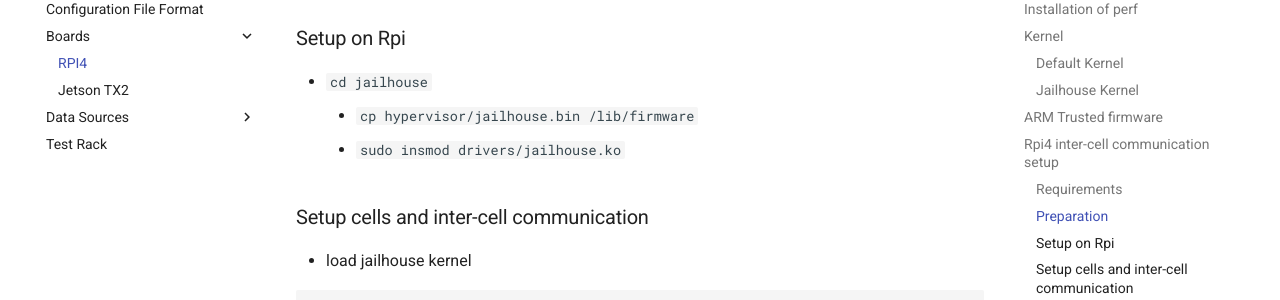
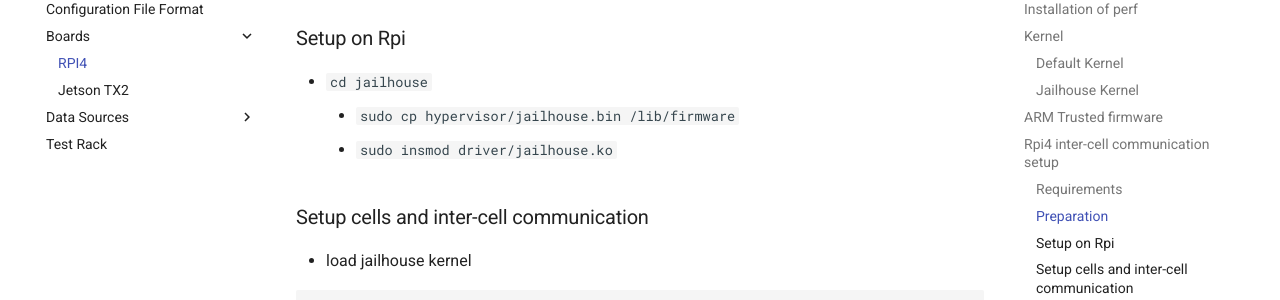
Before and after one commit to ekut-es/autojail, an MkDocs documentation site: the page built from doc/rpi4.md, in a window 1280 px wide and 900 px high, scrolled down 3397 px. Shown: the part 153-453 px from the top of the window. Built offline with MkDocs 1.6.1 and Material for MkDocs 9.7.7, drawn with Linux system fonts in a browser that asks for light colours.

Commit message:
Fix: missing sudo and typo

```diff
--- a/doc/rpi4.md
+++ b/doc/rpi4.md
@@ -129,8 +129,8 @@ For jailhouse the patches mentioned [here](https://github.com/siemens/jailhouse-
 ### Setup on Rpi
 
 - `cd jailhouse`
-    * `cp hypervisor/jailhouse.bin /lib/firmware`
-    * `sudo insmod drivers/jailhouse.ko`
+    * `sudo cp hypervisor/jailhouse.bin /lib/firmware`
+    * `sudo insmod driver/jailhouse.ko`
 
 ### Setup cells and inter-cell communication
 
```
